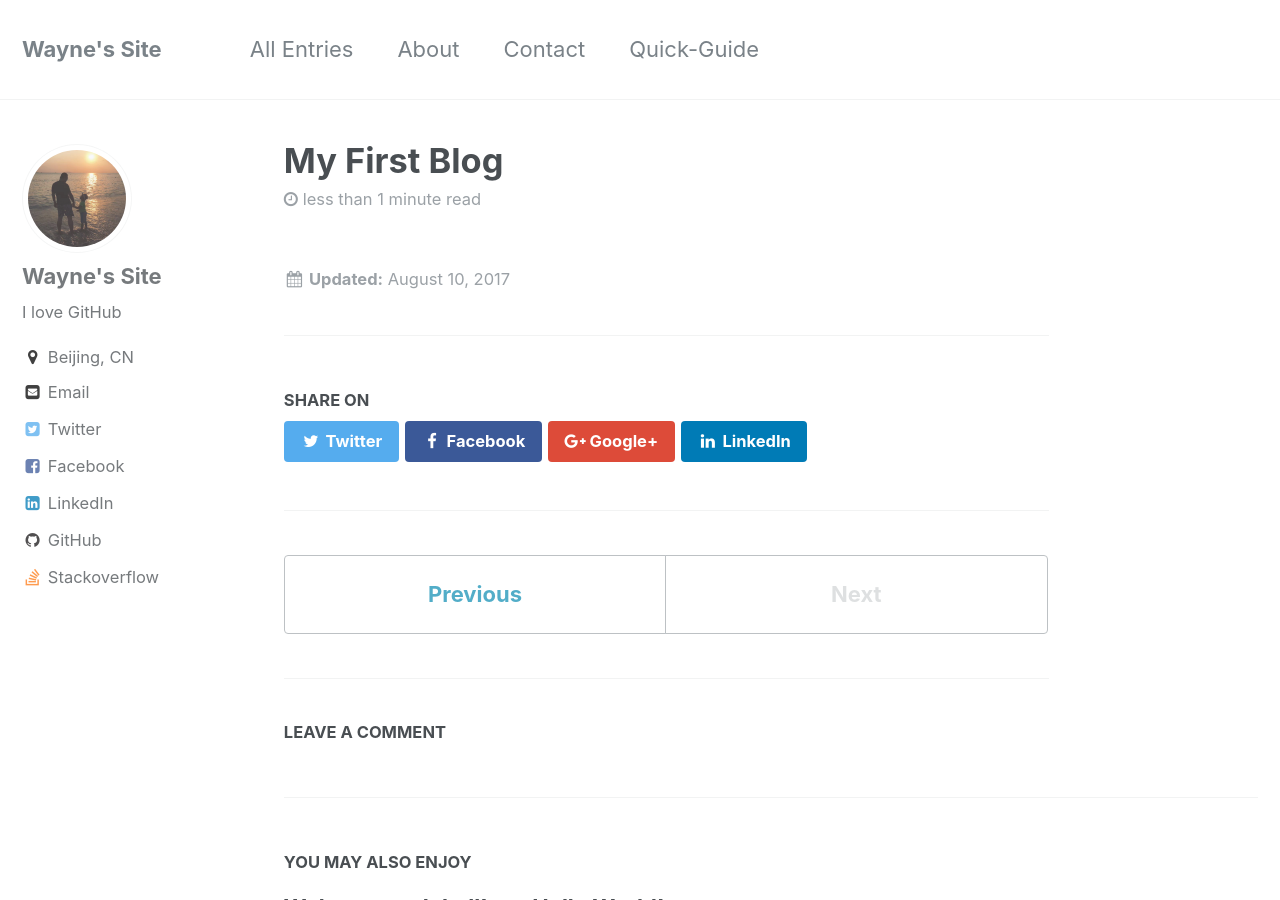
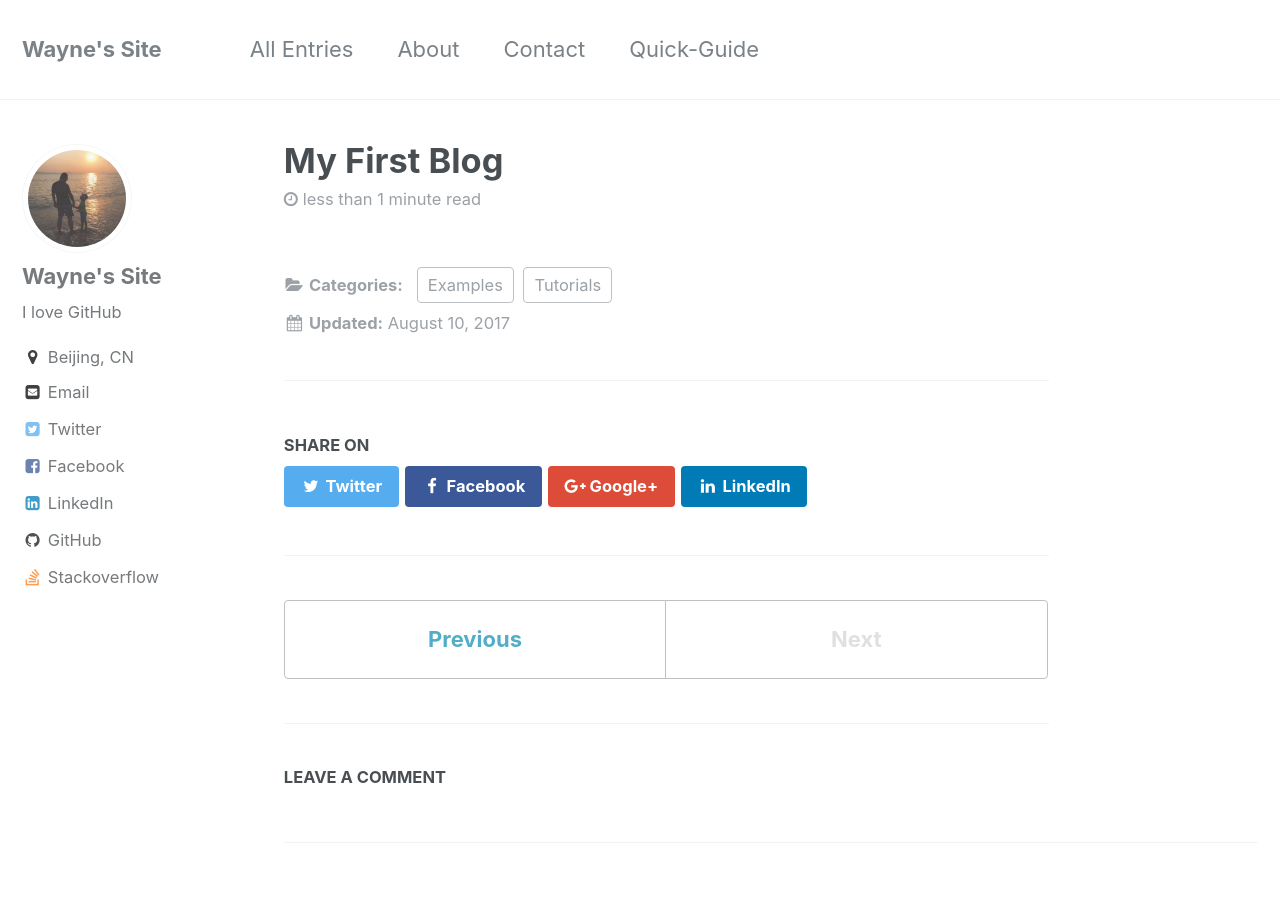
Before and after one commit to element207/element207.github.io, a Jekyll site: the page built from _posts/2017-08-10-my-first-blog.md, in a window 1280 px wide and 900 px high. Built offline with Jekyll 4.4.1, drawn with Linux system fonts in a browser that asks for light colours; comment, search, counter and statistics services are not loaded.

Commit message:
add categories info

```diff
--- a/_posts/2017-08-10-my-first-blog.md
+++ b/_posts/2017-08-10-my-first-blog.md
@@ -1,4 +1,7 @@
 ---
 titile: My First Blog
+categories:
+          - Tutorials
+          - Examples
 mathjax: true
 ---
```
Also changed, not shown: _portfolio/cacharr.md (+1 -1 lines).
